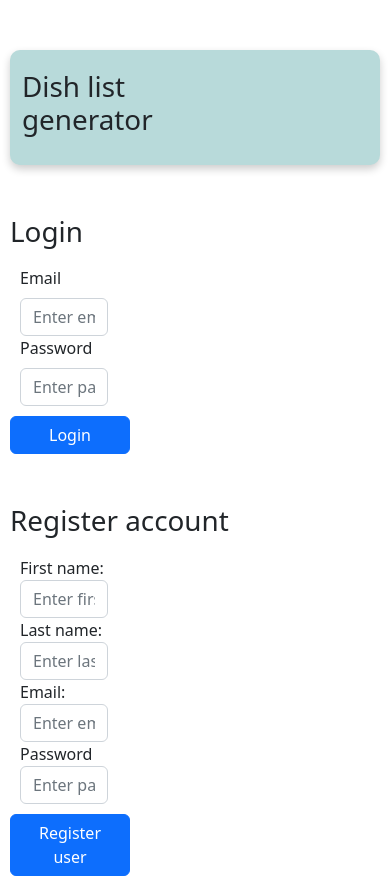
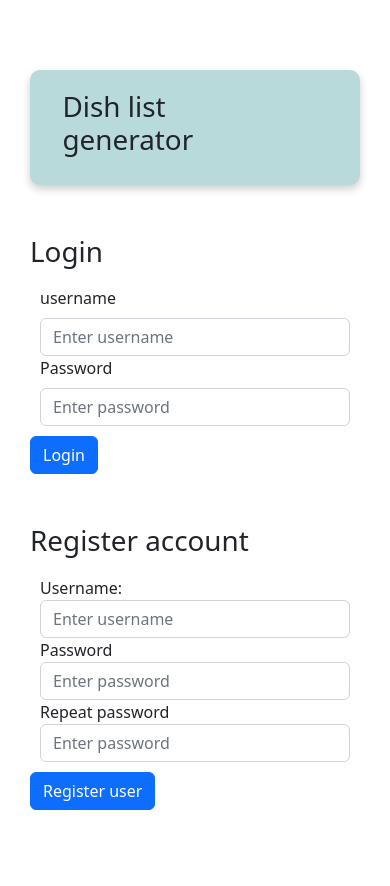
Before and after one commit to zaktaw/dish-list-generator-frontend, a React (Create React App) app: page / in a window 390 px wide. After the commit the page ends 844 px from the top, so only its background shows below. Built offline with nearby package versions, Linux system fonts and the light colour scheme.

Commit message:
Make more responsive

```diff
--- a/src/App.css
+++ b/src/App.css
@@ -1,13 +1,9 @@
 body {
-  padding: 10px;
+  padding: 30px;
 }
 
 Form {
   padding: 10px;
-}
-
-Button {
-  width: 120px;
 }
 
 .header {
@@ -44,17 +40,12 @@ Button {
   background-color: rgb(184, 218, 218);
 }
 
-.generator Button {
-  width: 100px;
-}
-
 .query {
   margin-top: 10px;
   margin-bottom: 5px;
 }
 
 #btnDeleteQuery {
-  width: 30px;
   padding: 1px;
   font-size: large;
   border-radius: 50px;
@@ -85,12 +76,20 @@ Button {
 
 .dish Button {
   margin-top: 10px;
-  width: 100px;
 }
 
 .dishesList {
   margin-top: 20px;
 }
+
+.tagSelector {
+  padding: 5px;
+}
+
+#noDishesAdded {
+  font-size: large;
+}
+
 /* Dish (add) */
 
 .addDish {
--- a/src/App.js
+++ b/src/App.js
@@ -15,7 +15,7 @@ function App() {
   }
 
   return (
-    <div>
+    <div className='app'>
     <Header user={user} fSetUser={fSetUser}/>
     {user ? <Main user={user}/> : <LoginRegister fSetUser={fSetUser}/>}
     </div>
--- a/src/components/DishAdd/AddDish.js
+++ b/src/components/DishAdd/AddDish.js
@@ -83,18 +83,18 @@ const AddDish = ({addDish, userId}) => {
 
     <Col xs={6}>
     <Form>
-        <Form.Group className='w-25'>
+        <Form.Group>
             <Form.Label>Name</Form.Label>
             <Form.Control type='text' value={name} onChange={changeName}></Form.Control>
         </Form.Group>
-        <Form.Group className='w-25'>
+        <Form.Group>
             <Form.Label>Ingredient</Form.Label>
             <div className="d-flex">
                 <Form.Control type='text' onChange={changeIngredient} value={ingredient}></Form.Control>
                 <Button onClick={addIngredient}>+</Button>
             </div>
         </Form.Group>
-        <Form.Group className='w-25'>
+        <Form.Group>
             <Form.Label>Tag</Form.Label>
             <div className="d-flex">
             <Form.Control type='text' onChange={changeTag} value={tag}></Form.Control>
--- a/src/components/DishesList/Dishes.js
+++ b/src/components/DishesList/Dishes.js
@@ -1,6 +1,7 @@
 import Dish from "./Dish"
 
 const Dishes = ({dishes, removeDish, userId}) => {
+    if (dishes.length == 0) return <p id="noDishesAdded">No dishes addeed</p>
     return (
         <div className="dishes">
         {[...dishes].reverse().map((dish) =>
--- a/src/components/Generator/Query.js
+++ b/src/components/Generator/Query.js
@@ -48,7 +48,7 @@ const Query = ({ tags, addQuery, queryKey, updateQueries, removeQuery }) => {
 
         query.numberOfDishes = inputNumberChanged;
         updateQueries(queryKey, query);
-        console.log(disableAddQuery);
+
         if (!disableAddQuery) {
             addQuery();
             setDisableAddQuery(true);
--- a/src/components/Generator/TagSelector.js
+++ b/src/components/Generator/TagSelector.js
@@ -21,7 +21,7 @@ const TagSelector = ({ tags, addTagSelector, tagSelectorKey, updateSelectedTags
     }
 
     return (
-            <Col>
+            <Col className='tagSelector'>
                 <DropdownButton id="dropdown-item-button" title={dropdownButtonTitle}>
                     {Array.from(tags).map(tag => {
                         return <Dropdown.Item as="button" onClick={onClickHandler}>{tag}</Dropdown.Item>
--- a/src/components/Header.js
+++ b/src/components/Header.js
@@ -4,13 +4,15 @@ import Container from 'react-bootstrap/Container';
 import Row from 'react-bootstrap/Row';
 import Col from 'react-bootstrap/Col';
 
-const Header = ({user, fSetUser}) => {
+const Header = ({ user, fSetUser }) => {
     return (
         <Container className="header">
-            <Row>
-                <Col><h1>Dish list generator</h1></Col>
-                <Col>{user ? <Logout user={user} fSetUser={fSetUser}/> : null}</Col>
-            </Row>
+            <div className="d-flex justify-content-center">
+                <Row>
+                    <Col><h1>Dish list generator</h1></Col>
+                    <Col>{user ? <Logout user={user} fSetUser={fSetUser} /> : null}</Col>
+                </Row>
+            </div>
         </Container>
     )
 }
--- a/src/components/LoginRegister/Login.js
+++ b/src/components/LoginRegister/Login.js
@@ -5,11 +5,11 @@ import Form from 'react-bootstrap/Form';
 
 const Login = ({fSetUser}) => {
 
-    const [email, setEmail] = useState()
+    const [username, setusername] = useState()
     const [password, setPassword] = useState()
 
-    function changeEmail(e) {
-        setEmail(e.currentTarget.value);
+    function changeusername(e) {
+        setusername(e.currentTarget.value);
     }
 
     function changePassword(e) {
@@ -18,7 +18,7 @@ const Login = ({fSetUser}) => {
 
     function login() {
         const user = {
-         "email": email,
+         "username": username,
          "password": password
         }
 
@@ -30,13 +30,12 @@ const Login = ({fSetUser}) => {
 
          fetch(API_BASE_URL + '/login', requestOptions)
              .then(async response => {
-                 console.log("Response status:")
-                 console.log(response)
+
                  if (response.status == 200) {
                     const data = await response.json();
                     fSetUser(data)
                  }
-                 else console.log("Login failed")
+                 else alert("Login failed");
              })
      }
 
@@ -44,11 +43,11 @@ const Login = ({fSetUser}) => {
     <div>
     <h1>Login</h1>
     <Form>
-        <Form.Group className='w-25'>
-            <Form.Label>Email</Form.Label>
-            <Form.Control type='email' placeholder='Enter email' onChange={changeEmail}></Form.Control>
+        <Form.Group>
+            <Form.Label>username</Form.Label>
+            <Form.Control type='username' placeholder='Enter username' onChange={changeusername}></Form.Control>
         </Form.Group>
-        <Form.Group className='w-25'>
+        <Form.Group>
             <Form.Label>Password</Form.Label>
             <Form.Control type='password' placeholder='Enter password' onChange={changePassword}></Form.Control>
         </Form.Group>
--- a/src/components/LoginRegister/Logout.js
+++ b/src/components/LoginRegister/Logout.js
@@ -8,7 +8,7 @@ const Logout = ({user, fSetUser}) => {
 
     return(
         <div className="logout">
-            <p>Logged in as {user.email}</p>
+            <p>Logged in as {user.username}</p>
             <Button onClick={logout} variant="light">Log out</Button>
         </div>
 )}
--- a/src/components/LoginRegister/Register.js
+++ b/src/components/LoginRegister/Register.js
@@ -5,32 +5,28 @@ import Form from 'react-bootstrap/Form';
 
 const Register = ({fSetUser}) => {
 
-    const [firstName, setFirstName] = useState('');
-    const [lastName, setLastName] = useState('');
-    const [email, setEmail] = useState('');
+    const [username, setUsername] = useState('');
     const [password, setPassword] = useState('');
+    const [passwordRepeated, setPasswordRepeated] = useState('');
 
-    function changeFirstName(e) {
-        setFirstName(e.currentTarget.value);
-    }
-
-    function changeLastName(e) {
-        setLastName(e.currentTarget.value);
-    }
-
-    function changeEmail(e) {
-        setEmail(e.currentTarget.value);
+    function changeUsername(e) {
+        setUsername(e.currentTarget.value);
     }
 
     function changePassword(e) {
         setPassword(e.currentTarget.value);
     }
 
+    function changePasswordRepeated(e) {
+        setPasswordRepeated(e.currentTarget.value);
+    }
+
     function regUser() {
+
+        if (password != passwordRepeated) return alert("Passwords do not match");
+
        const user = {
-        "firstName": firstName,
-        "lastName": lastName,
-        "email": email,
+        "username": username,
         "password": password
        }
 
@@ -42,14 +38,11 @@ const Register = ({fSetUser}) => {
 
         fetch(API_BASE_URL + '/register', requestOptions)
             .then(async response => {
-                console.log("Response status:")
-                console.log(response)
-                if (response.status == 202) {
+                if (response.status == 201) {
                     const data = await response.json()
-                    console.log(data);
                     fSetUser(data)
                 }
-                else console.log("Registration failed")
+                else alert("Registration failed")
             })
     }
 
@@ -57,21 +50,17 @@ const Register = ({fSetUser}) => {
         <div className='register'>
         <h1>Register account</h1>
         <Form>
-            <Form.Group className='w-25'>
-                <Form.Group>First name:</Form.Group>
-                <Form.Control type="text" name="firstName" placeholder='Enter first name' onChange={changeFirstName}/>
+            <Form.Group>
+                <Form.Group>Username:</Form.Group>
+                <Form.Control type="username" name="username" placeholder='Enter username' onChange={changeUsername}/>
             </Form.Group>
-            <Form.Group className='w-25'>
-                <Form.Group>Last name:</Form.Group>
-                <Form.Control type="text" name="lastName" placeholder='Enter last name' onChange={changeLastName}/>
-            </Form.Group>
-            <Form.Group className='w-25'>
-                <Form.Group>Email:</Form.Group>
-                <Form.Control type="email" name="email" placeholder='Enter email' onChange={changeEmail}/>
-            </Form.Group>
-            <Form.Group className='w-25'>
+            <Form.Group>
                 <Form.Group>Password</Form.Group>
                 <Form.Control type="password" name="password" placeholder='Enter password' onChange={changePassword}/>
+            </Form.Group>
+            <Form.Group>
+                <Form.Group>Repeat password</Form.Group>
+                <Form.Control type="password" name="password" placeholder='Enter password' onChange={changePasswordRepeated}/>
             </Form.Group>
         </Form>
         <Button onClick={regUser}>Register user</Button>
--- a/src/index.js
+++ b/src/index.js
@@ -2,16 +2,11 @@ import React from 'react';
 import ReactDOM from 'react-dom/client';
 import './index.css';
 import App from './App';
-import reportWebVitals from './reportWebVitals';
 
 const root = ReactDOM.createRoot(document.getElementById('root'));
+document.body.style = 'background: white;';
 root.render(
   <React.StrictMode>
     <App />
   </React.StrictMode>
 );
-
-// If you want to start measuring performance in your app, pass a function
-// to log results (for example: reportWebVitals(console.log))
-// or send to an analytics endpoint. Learn more: https://bit.ly/CRA-vitals
-reportWebVitals();
--- a/src/reportWebVitals.js
+++ /dev/null
@@ -1,13 +0,0 @@
-const reportWebVitals = onPerfEntry => {
-  if (onPerfEntry && onPerfEntry instanceof Function) {
-    import('web-vitals').then(({ getCLS, getFID, getFCP, getLCP, getTTFB }) => {
-      getCLS(onPerfEntry);
-      getFID(onPerfEntry);
-      getFCP(onPerfEntry);
-      getLCP(onPerfEntry);
-      getTTFB(onPerfEntry);
-    });
-  }
-};
-
-export default reportWebVitals;
```
